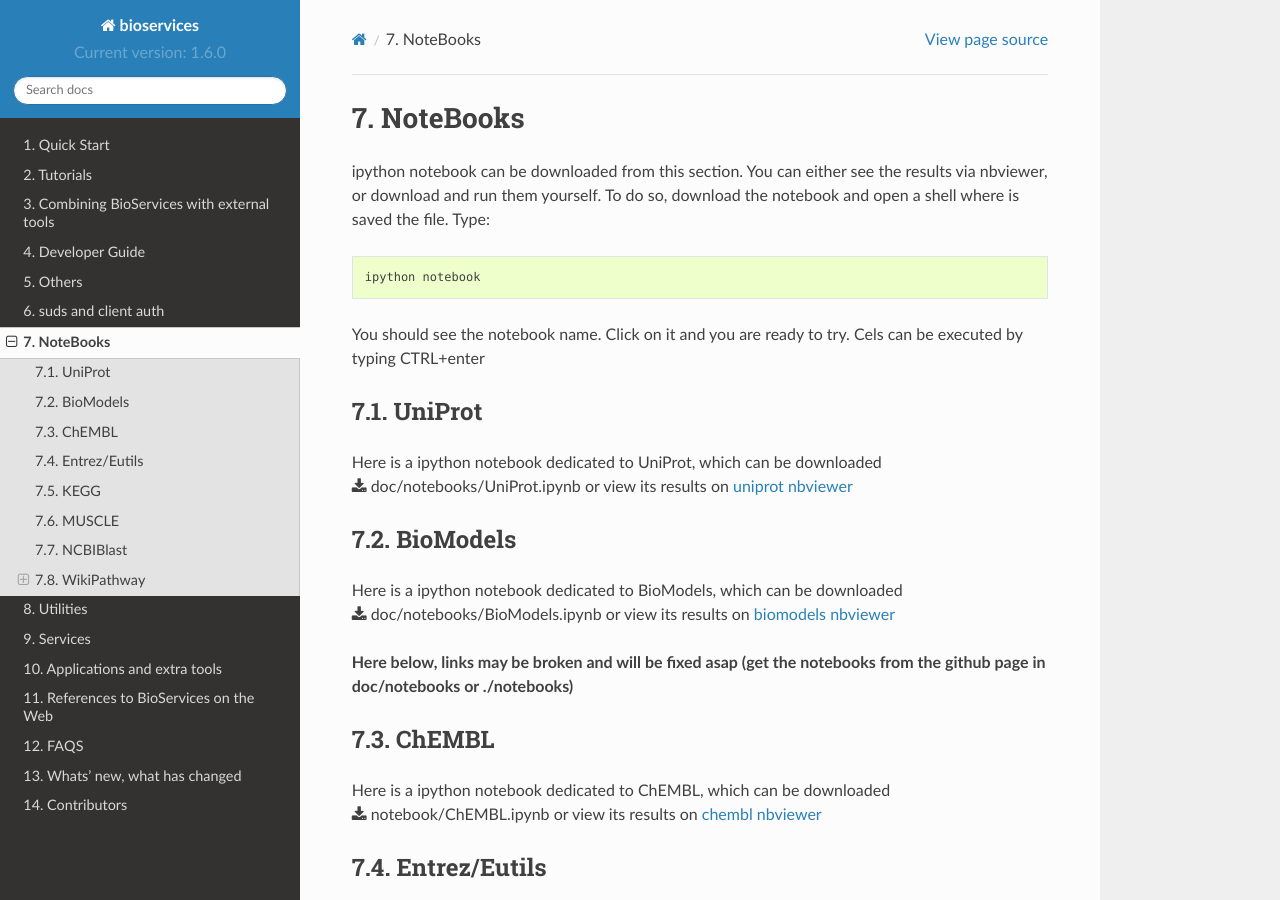
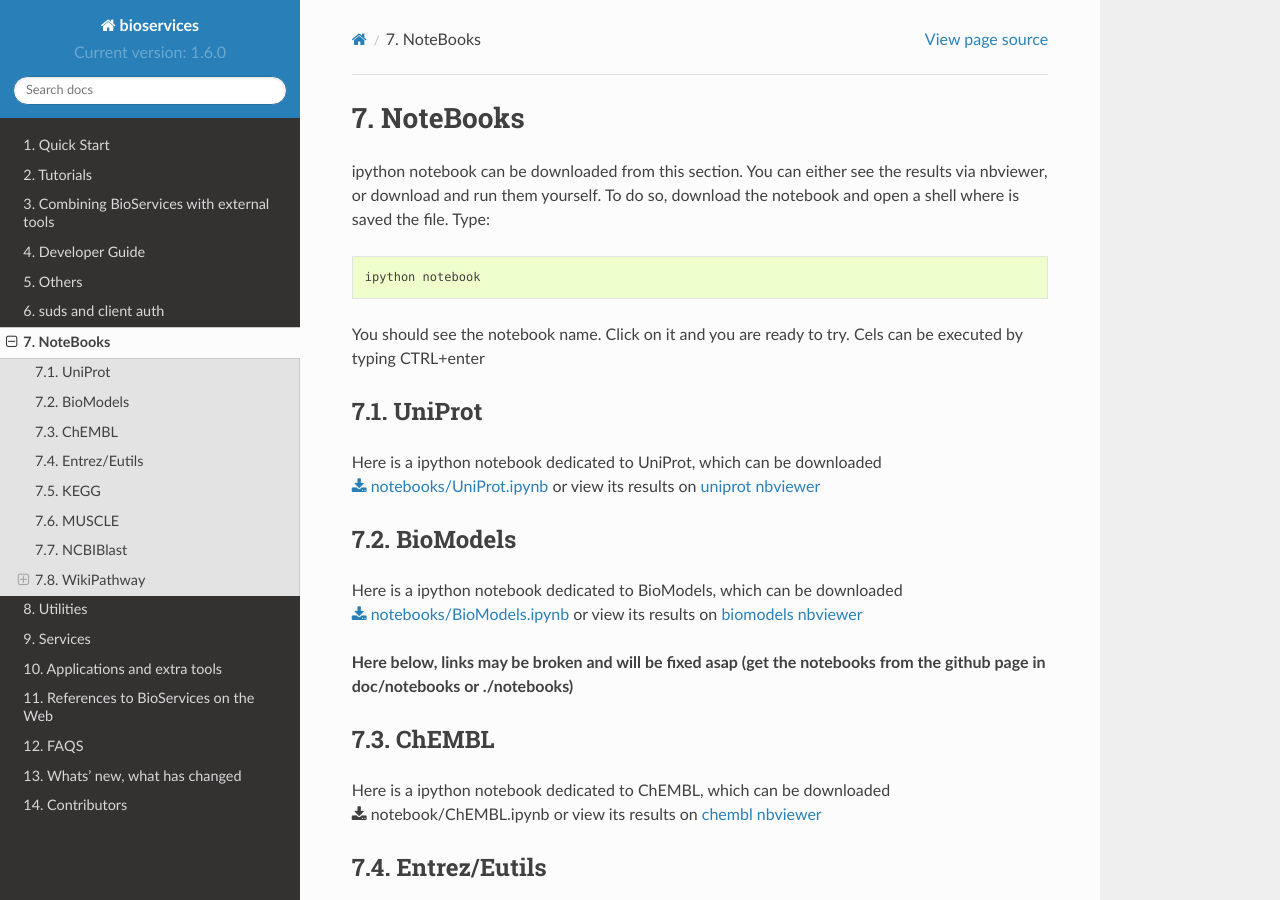
Before and after one commit to cokelaer/bioservices, a Sphinx documentation site: the page built from doc/notebooks.rst, in a window 1280 px wide and 900 px high. Built offline with Sphinx 7.4.7 and the Read the Docs theme 2.0.0, drawn with Linux system fonts in a browser that asks for light colours; formulas are drawn with MathJax 3; pages that are not in the unit, such as notebooks, are missing from menus.

Commit message:
[ci skip]

```diff
--- a/doc/notebooks.rst
+++ b/doc/notebooks.rst
@@ -13,12 +13,12 @@ be executed by typing CTRL+enter
 UniProt
 ----------
 
-Here is a ipython notebook dedicated to UniProt, which can be downloaded :download:`doc/notebooks/UniProt.ipynb` or view its results on `uniprot nbviewer <https://nbviewer.ipython.org/github.com/cokelaer/bioservices/blob/master/notebooks/uniprot/UniProt.ipynb>`_
+Here is a ipython notebook dedicated to UniProt, which can be downloaded :download:`notebooks/UniProt.ipynb` or view its results on `uniprot nbviewer <https://nbviewer.ipython.org/github.com/cokelaer/bioservices/blob/master/notebooks/UniProt.ipynb>`_
 
 BioModels
 ----------
 
-Here is a ipython notebook dedicated to BioModels, which can be downloaded :download:`doc/notebooks/BioModels.ipynb` or view its results on `biomodels nbviewer <https://nbviewer.ipython.org/url/github.com/cokelaer/bioservices/blob/master/doc/notebooks/BioModels.ipynb>`_
+Here is a ipython notebook dedicated to BioModels, which can be downloaded :download:`notebooks/BioModels.ipynb` or view its results on `biomodels nbviewer <https://nbviewer.ipython.org/url/github.com/cokelaer/bioservices/blob/master/doc/notebooks/BioModels.ipynb>`_
 
 
 **Here below, links may be broken and will be fixed asap (get the notebooks from
```
